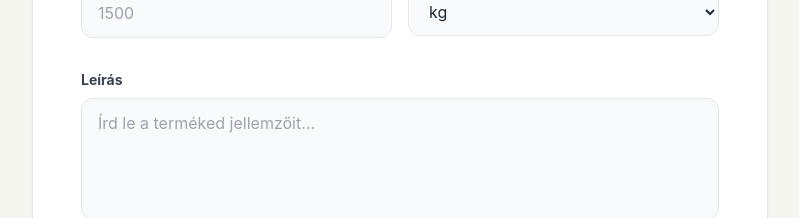
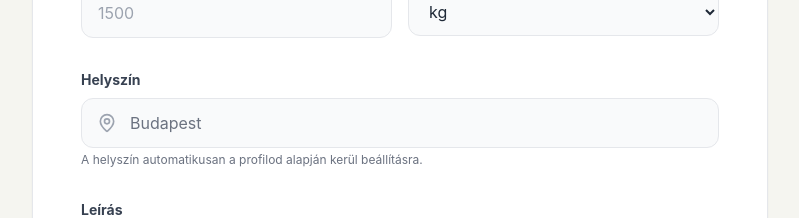
Before and after one commit to hamar93/szomszedkosar-frontend, a Next.js app: page /add-product in a window 1280 px wide. Shown: the part 814-1032 px from the top of the page, without its empty margins (240-1039 px from the left). Built offline with nearby package versions, Linux system fonts and the light colour scheme; no server answers.

Commit message:
feat: Implement payment status and product upload pages.

```diff
--- a/src/app/add-product/page.tsx
+++ b/src/app/add-product/page.tsx
@@ -4,7 +4,7 @@ import React, { useState } from 'react';
 import { useRouter } from 'next/navigation';
 import { useSession } from 'next-auth/react';
 import Header from '@/components/Header';
-import { Upload, Check, AlertCircle, Image as ImageIcon, X } from 'lucide-react';
+import { Upload, Check, AlertCircle, Image as ImageIcon, X, MapPin } from 'lucide-react';
 import api from '@/lib/api';
 
 const CATEGORIES = [
@@ -30,7 +30,8 @@ export default function AddProductPage() {
     category: 'Zöldség',
     imageUrl: '',
     description: '',
-    isShippable: false
+    isShippable: false,
+    location: 'Budapest' // Default location
   });
 
   const handleSubmit = async (e: React.FormEvent) => {
@@ -55,7 +56,8 @@ export default function AddProductPage() {
         ...formData,
         price: Number(formData.price),
         sellerEmail: session?.user?.email,
-        sellerName: session?.user?.name,
+        sellerName: session?.user?.name || 'Ismeretlen',
+        location: formData.location
       };
 
       await api.post('/api/products', payload);
@@ -64,9 +66,9 @@ export default function AddProductPage() {
       setTimeout(() => {
         router.push('/feed');
       }, 2000);
-    } catch (err) {
+    } catch (err: any) {
       console.error('Hiba a feltöltéskor:', err);
-      setError('Nem sikerült feltölteni a terméket. Kérlek próbáld újra.');
+      setError(err.response?.data?.message || 'Nem sikerült feltölteni a terméket. Kérlek próbáld újra.');
       setLoading(false);
     }
   };
@@ -200,6 +202,21 @@ export default function AddProductPage() {
               </div>
             </div>
 
+            {/* Location (Read-only) */}
+            <div>
+              <label className="block text-sm font-bold text-gray-700 mb-2">Helyszín</label>
+              <div className="relative">
+                <MapPin className="absolute left-4 top-1/2 -translate-y-1/2 text-gray-400" size={20} />
+                <input
+                  type="text"
+                  readOnly
+                  value={formData.location}
+                  className="w-full pl-12 pr-4 py-3 rounded-xl border border-gray-200 bg-gray-50 text-gray-500 cursor-not-allowed outline-none"
+                />
+              </div>
+              <p className="text-xs text-gray-500 mt-1">A helyszín automatikusan a profilod alapján kerül beállításra.</p>
+            </div>
+
             {/* Description */}
             <div>
               <label className="block text-sm font-bold text-gray-700 mb-2">Leírás</label>
--- a/src/app/payment/page.tsx
+++ b/src/app/payment/page.tsx
@@ -6,17 +6,25 @@ import Link from 'next/link';
 import Header from '@/components/Header';
 import { CheckCircle, XCircle, ArrowRight, CreditCard, Loader2 } from 'lucide-react';
 import api from '@/lib/api';
+import { useSession } from 'next-auth/react';
 
 function PaymentStatus() {
   const searchParams = useSearchParams();
   const status = searchParams.get('status');
   const [loading, setLoading] = useState(false);
+  const { data: session } = useSession();
 
   const handleTestPayment = async () => {
+    if (!session?.user) {
+      alert('Kérlek jelentkezz be a vásárláshoz!');
+      return;
+    }
+
     setLoading(true);
     try {
-      const res = await api.post('/create-checkout-session', {
-        items: [{ id: 'test-product', quantity: 1 }],
+      const res = await api.post('/api/payments/create-subscription-checkout', {
+        priceId: 'price_HelypenzId',
+        userId: (session.user as any).id || session.user.email, // Fallback if ID is missing from type
       });
       if (res.data.url) {
         window.location.href = res.data.url;
```
